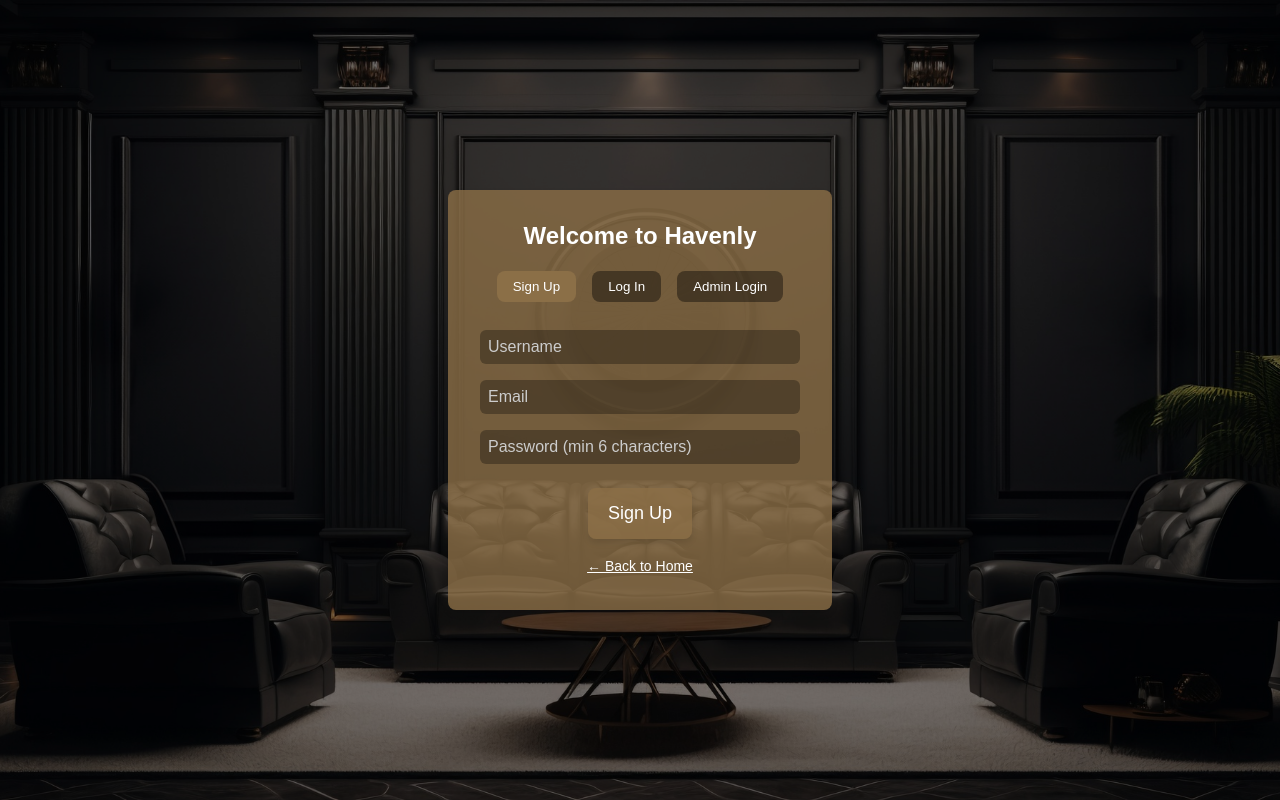
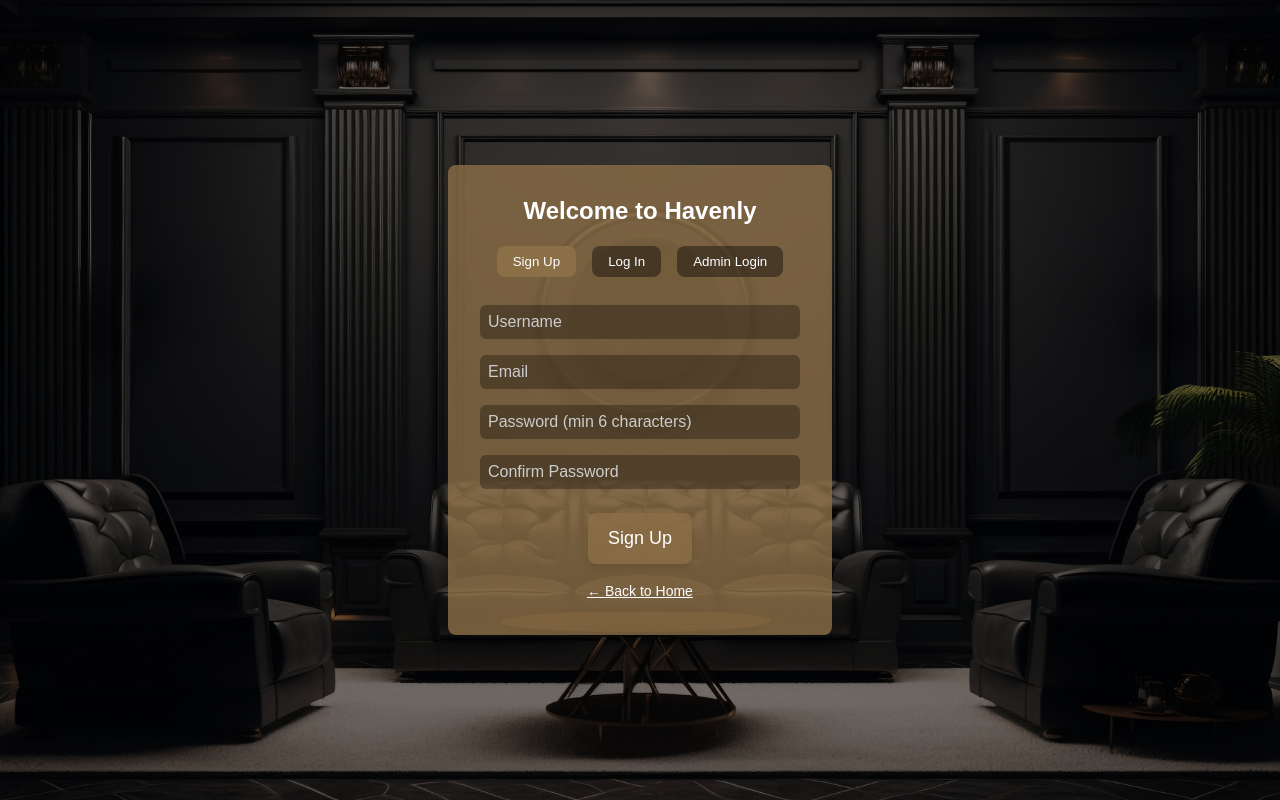
Before and after one commit to Rectrix-21/realtor-web, a Next.js app: page /authentication-page in a window 1280 px wide. Built offline with nearby package versions, Linux system fonts and the light colour scheme; no server answers.

Commit message:
added improvements

```diff
--- a/app/authentication-page/page.js
+++ b/app/authentication-page/page.js
@@ -13,6 +13,7 @@ export default function Authenticate() {
   const [tab, setTab] = useState("signup");
   const [email, setEmail] = useState("");
   const [password, setPassword] = useState("");
+  const [confirmPassword, setConfirmPassword] = useState("");
   const [username, setUsername] = useState("");
   const [adminId, setAdminId] = useState("");
   const [error, setError] = useState("");
@@ -30,6 +31,7 @@ export default function Authenticate() {
   const resetForm = () => {
     setEmail("");
     setPassword("");
+    setConfirmPassword("");
     setUsername("");
     setAdminId("");
     setError("");
@@ -40,7 +42,7 @@ export default function Authenticate() {
     setIsProcessing(true);
     setError("");
 
-    if (!username || !email || !password) {
+    if (!username || !email || !password || !confirmPassword) {
       setError("Please fill in all fields");
       setIsProcessing(false);
       return;
@@ -52,13 +54,22 @@ export default function Authenticate() {
       return;
     }
 
+    if (password !== confirmPassword) {
+      setError("Passwords do not match");
+      setIsProcessing(false);
+      return;
+    }
+
     const { error } = await signup(email, password, username);
     if (error) {
       setError(error.message);
     } else {
-      setSuccess("Account created successfully.");
+      setSuccess("Account created successfully! Redirecting to homepage...");
       resetForm();
-      setTab("login");
+      // Redirect to homepage after successful signup
+      setTimeout(() => {
+        router.push("/");
+      }, 1500);
     }
     setIsProcessing(false);
   };
@@ -217,6 +228,15 @@ export default function Authenticate() {
                 required
                 minLength={6}
               />
+              <input
+                type="password"
+                placeholder="Confirm Password"
+                className="input-field"
+                value={confirmPassword}
+                onChange={(e) => setConfirmPassword(e.target.value)}
+                required
+                minLength={6}
+              />
               <button
                 type="submit"
                 className="auth-custom-button"
```
